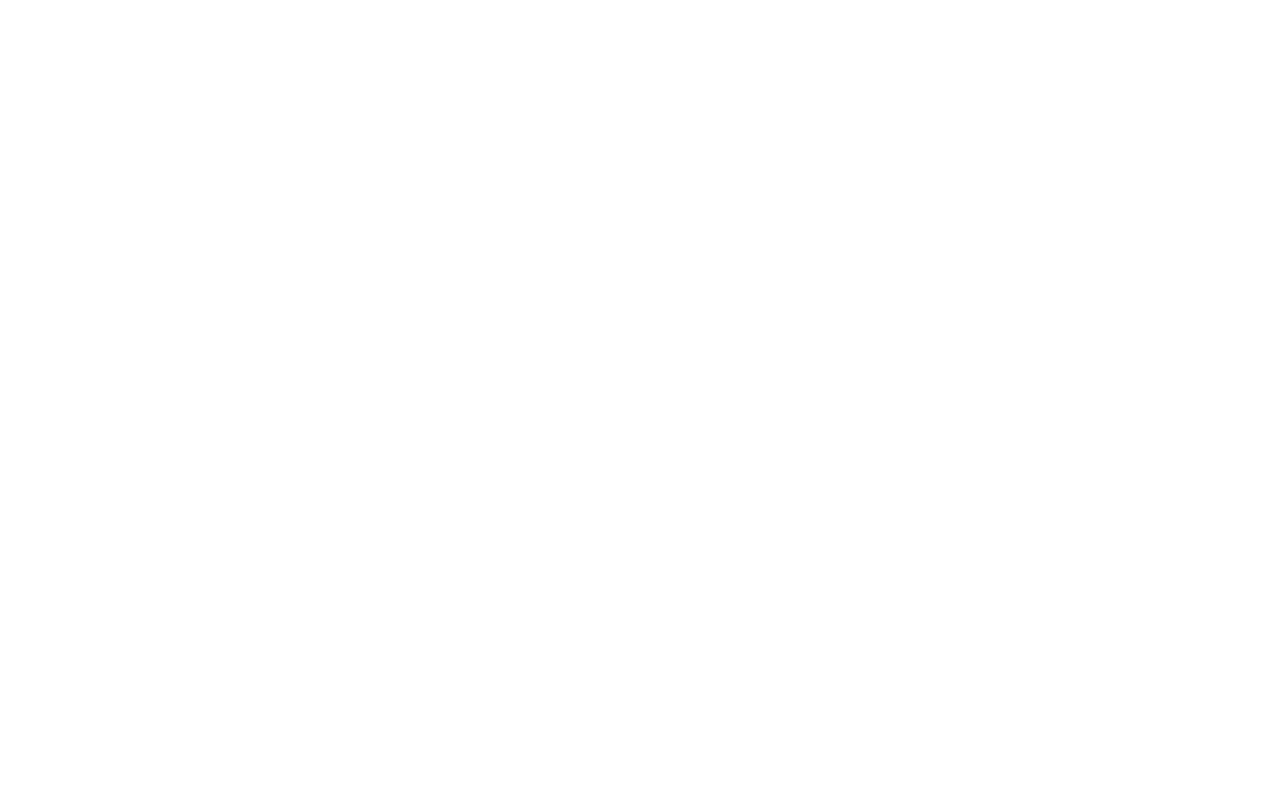
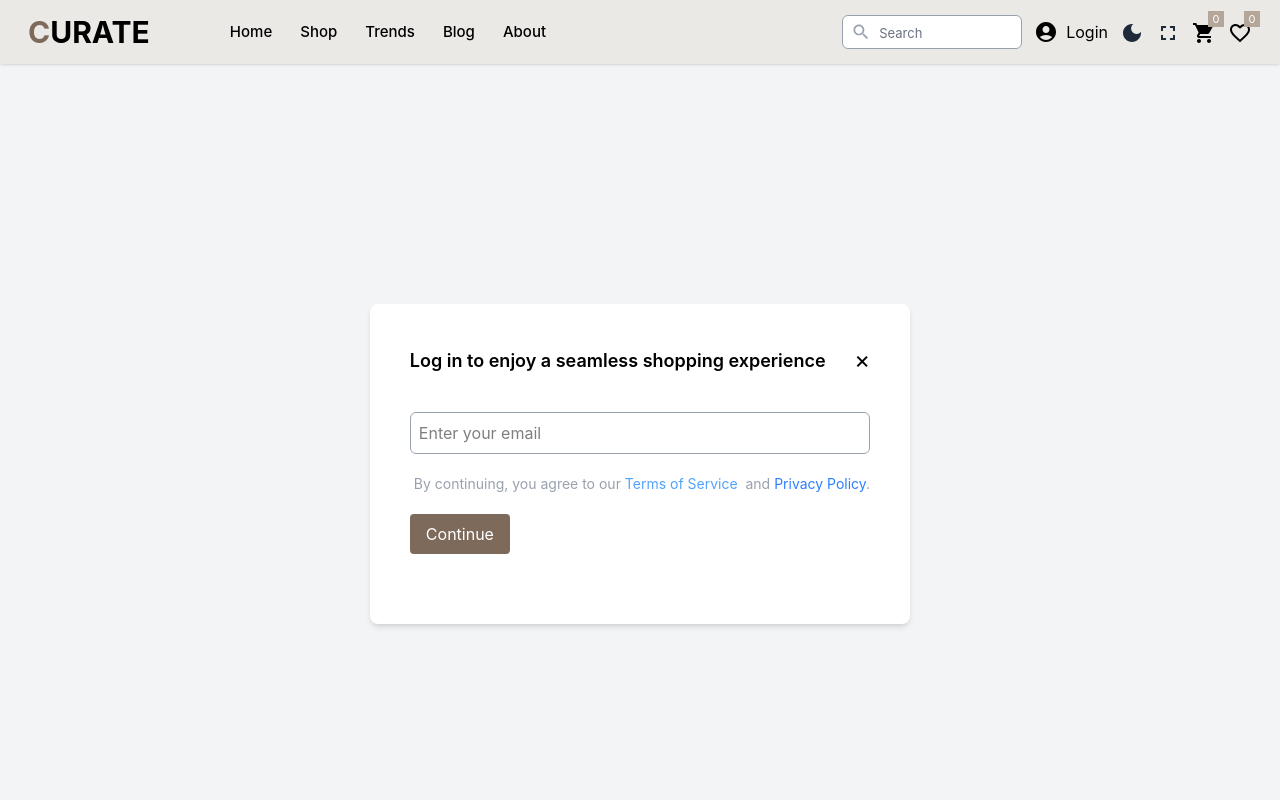
Before and after one commit to AbhinavRamchand/intern_ecommerce, a React (Vite) app: page /profile in a window 1280 px wide. Before the commit this address had no page. Shown: the top 800 px of the page. Built offline with nearby package versions, Linux system fonts and the light colour scheme.

Commit message:
Added user profile

```diff
--- a/src/App.tsx
+++ b/src/App.tsx
@@ -13,6 +13,7 @@
 import Dashboard from './AdminPanel/Dashboard'
 import Categories from './AdminPanel/Categories'
 import Customers from './AdminPanel/Customers'
+import Profile from './Pages/Profile'
 
 function App() {
   return (
@@ -34,6 +35,7 @@
           <Route path="/trends" element={<Trends />} />
           <Route path="/blog" element={<Blog />} />
           <Route path="/payoption" element={<Payoption />} />
+          <Route path="/profile" element={<Profile />} />
 
         </Route>
 
--- a/src/Components/Navbar.tsx
+++ b/src/Components/Navbar.tsx
@@ -244,7 +244,9 @@
 
                             <div className="flex gap-2 mt-5 items-center">
                                 <PersonIcon />
-                                <p>My Profile</p>
+                                <Link to="/profile" className={`${darkMode ? "text-white" : "text-black"}`}>
+                                    My Profile
+                                </Link>
                             </div>
 
                             <button onClick={handleLogout} className="mt-5 px-3 py-1 text-white text-[14px]
--- /dev/null
+++ b/src/Pages/Profile.tsx
@@ -0,0 +1,88 @@
+import { useNavigate, useOutletContext } from "react-router-dom";
+import { useState } from "react";
+import LoginCard from "../Components/LoginCard";
+
+interface User {
+    firstName: string;
+    lastName: string;
+    email: string;
+}
+
+interface ProfileProps {
+    darkMode: boolean;
+    user: User | null;
+    setUser: React.Dispatch<React.SetStateAction<User | null>>;
+}
+
+function Profile() {
+
+    const { darkMode, user, setUser } = useOutletContext<ProfileProps>();
+    const [showLoginCard, setShowLoginCard] = useState(true);
+
+    const navigate = useNavigate();
+
+    const handleCloseLoginCard = () => {
+        setShowLoginCard(false);
+        navigate("/");
+    }
+
+
+
+    return (
+        <>
+            {user ? (
+                <div className={`flex items-center justify-center h-screen ${darkMode ? "bg-gray-900" : "bg-gray-100"}`}>
+
+                    <div className={`px-[100px] py-[45px] rounded-lg shadow-md flex flex-col h-[320px] ${darkMode ? "bg-gray-800" : "bg-white"}`}>
+
+                        <div className="flex justify-between items-center">
+                            <h2 className={`text-[20px] md:text-[24px] font-semibold ${darkMode ? "text-white" : "text-gray-800"}`}>Profile Details</h2>
+                            <span className={`text-2xl cursor-pointer hover:opacity-70 ${darkMode ? "text-white" : "text-gray-800"}`} onClick={handleCloseLoginCard}>
+                                &times;
+                            </span>
+                        </div>
+
+                        <hr className={`mt-4 mb-8 border ${darkMode ? "border-gray-600" : "border-gray-300"}`} />
+
+                        <div className="flex  gap-[50px] items-center mb-2">
+                            <p className={`text-[16px] md:text-[18px] font-semibold ${darkMode ? "text-white" : "text-gray-800"}`}>First Name</p>
+                            <p className={`text-[16px] md:text-[18px] ${darkMode ? "text-white" : "text-gray-800"}`}>{user.firstName}</p>
+                        </div>
+                        <div className="flex  gap-[50px] items-center mb-2">
+                            <p className={`text-[16px] md:text-[18px] font-semibold ${darkMode ? "text-white" : "text-gray-800"}`}>Last Name</p>
+                            <p className={`text-[16px] md:text-[18px] ${darkMode ? "text-white" : "text-gray-800"}`}>{user.lastName}</p>
+                        </div>
+                        <div className="flex  gap-[91px] items-center mb-2">
+                            <p className={`text-[16px] md:text-[18px] font-semibold ${darkMode ? "text-white" : "text-gray-800"}`}>Email</p>
+                            <p className={`text-[16px] md:text-[18px] ${darkMode ? "text-white" : "text-gray-800"}`}>{user.email}</p>
+                        </div>
+
+                    </div>
+
+                </div>
+            ) : showLoginCard ?
+                (
+                    <div className={`flex items-center justify-center h-screen ${darkMode ? "bg-gray-900" : "bg-gray-100"}`}>
+
+                        <div className={`p-10 rounded-lg shadow-md flex flex-col h-[320px] ${darkMode ? "bg-gray-800" : "bg-white"}`}>
+
+                            <div className="flex justify-between items-center mb-4">
+                                <h2 className="text-[16px] md:text-[18px] font-semibold">Log in to enjoy a seamless shopping experience</h2>
+                                <button onClick={handleCloseLoginCard} className="text-2xl cursor-pointer hover:opacity-70">
+                                    &times;
+                                </button>
+                            </div>
+
+                            <LoginCard darkMode={darkMode} user={user} setUser={setUser} onClose={handleCloseLoginCard} />
+                        </div>
+
+
+                    </div>
+                ) :
+                null
+            }
+        </>
+    );
+}
+
+export default Profile;
```
